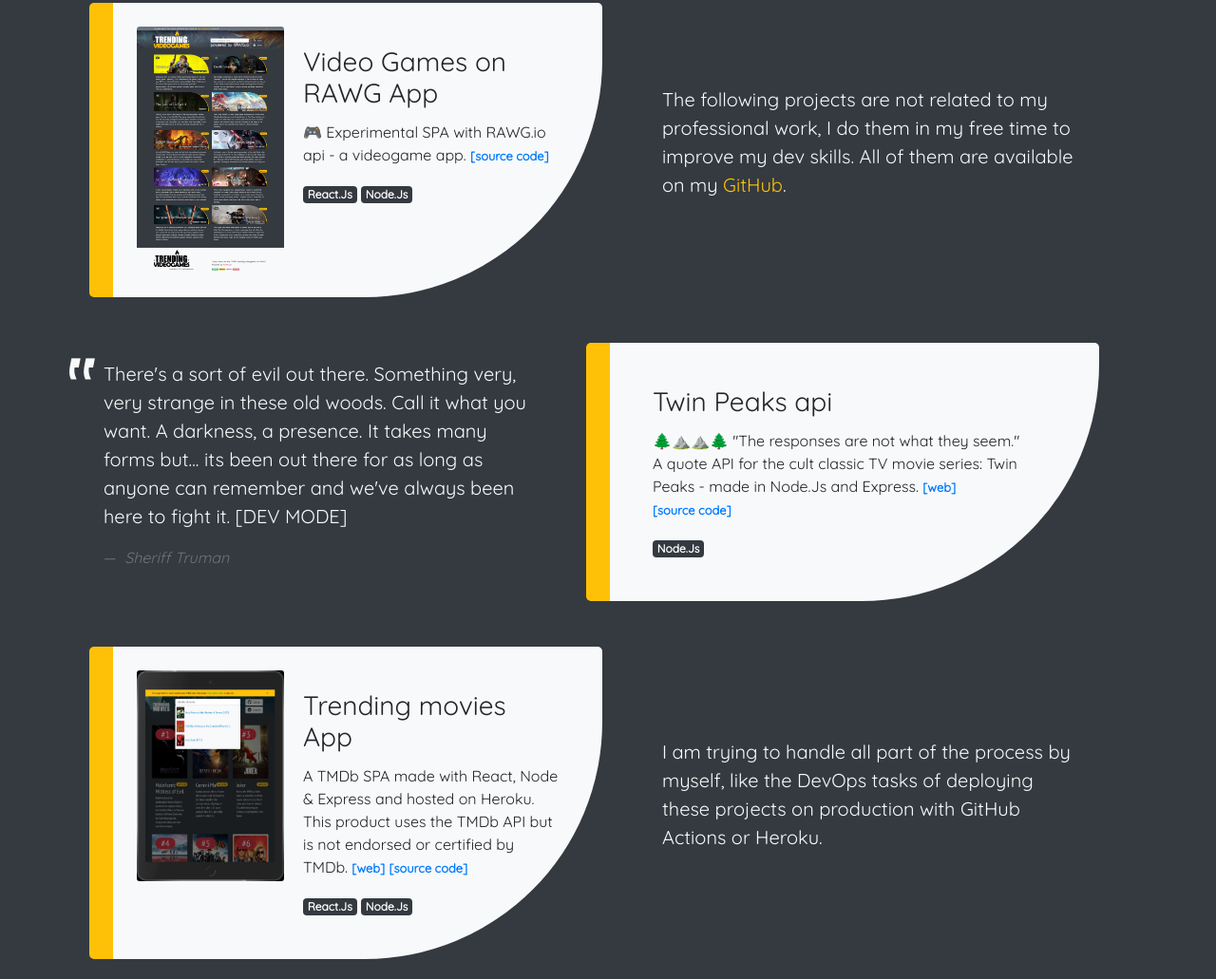
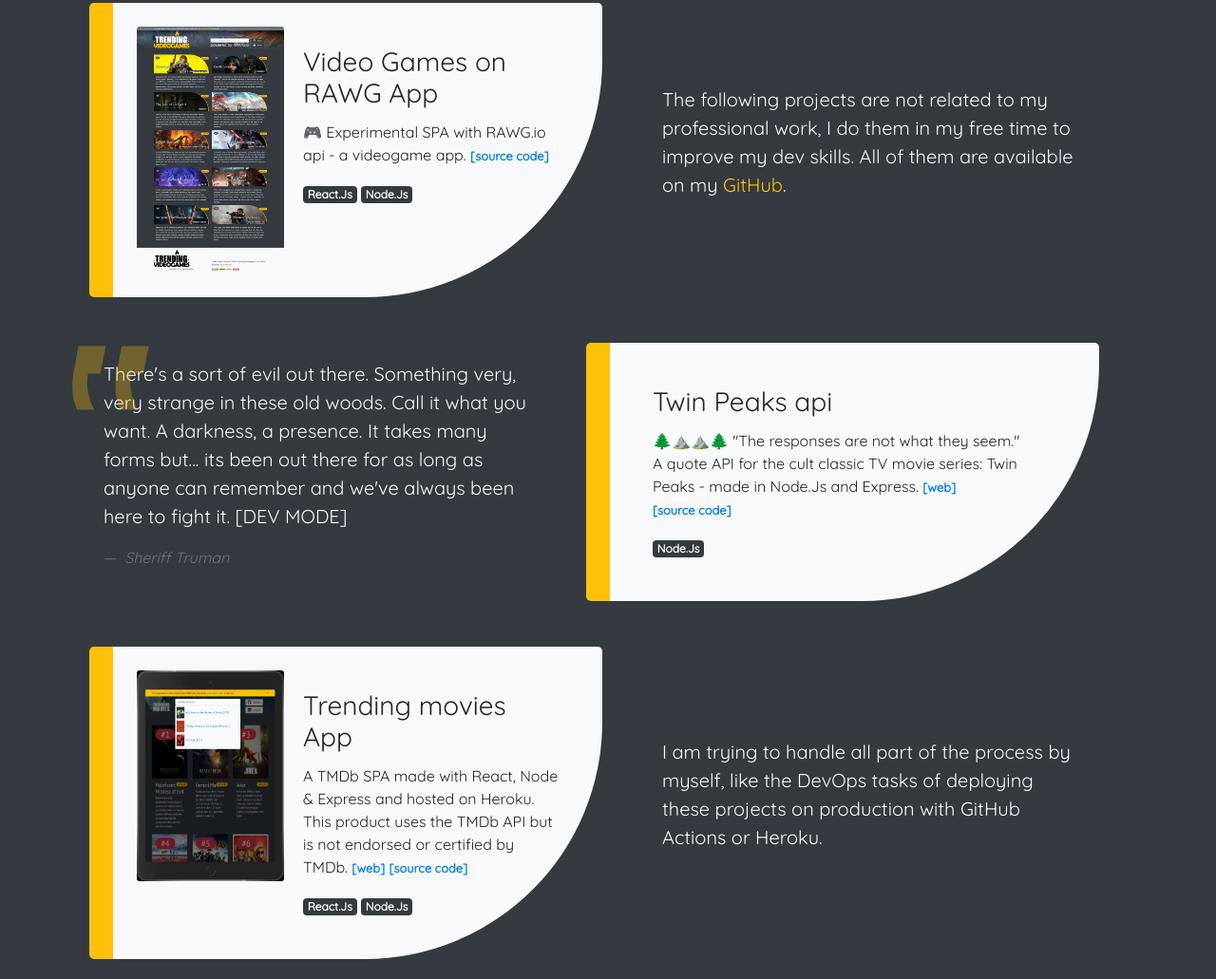
Before and after one commit to theDavidBarton/theDavidBarton.github.io, a plain HTML site: page index.html in a window 1280 px wide. Shown: the part 1483-2514 px from the top of the page at 95% size. Drawn offline with nearby package versions, Linux system fonts and the light colour scheme.

Commit message:
style quote (#9)

```diff
--- a/index.css
+++ b/index.css
@@ -49,9 +49,11 @@
 
 .quote-marker-style {
   position: absolute;
-  top: -45px;
-  left: -30px;
-  font-size: 5em;
+  top: -145px;
+  left: -45px;
+  font-size: 15em;
+  color: #ffc107;
+  opacity: 0.3;
 }
 
 .back-to-top-style {
```
